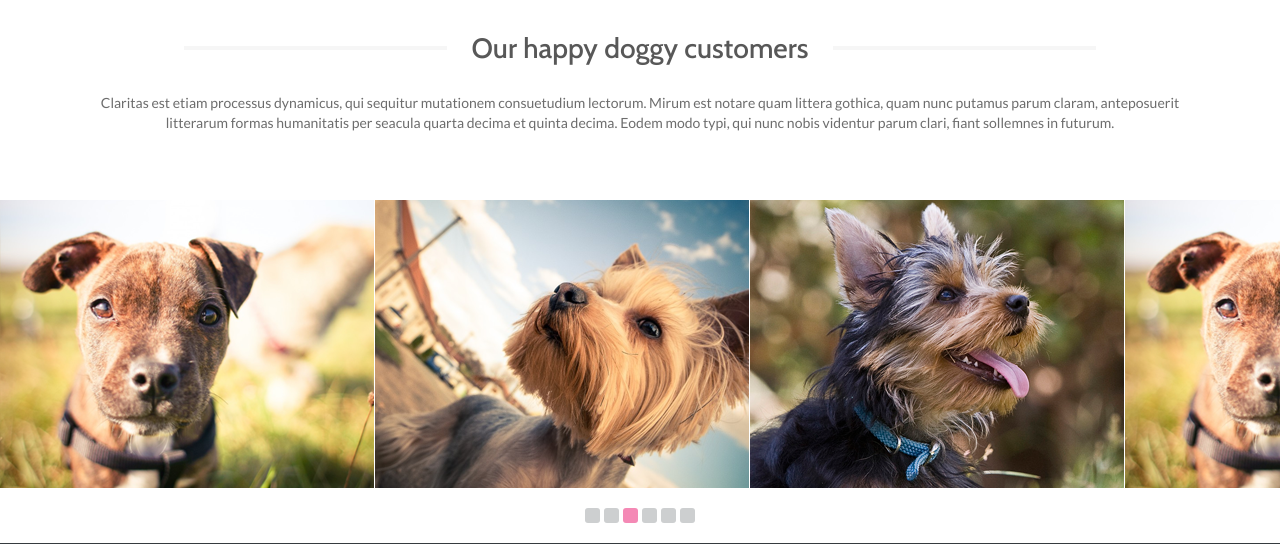
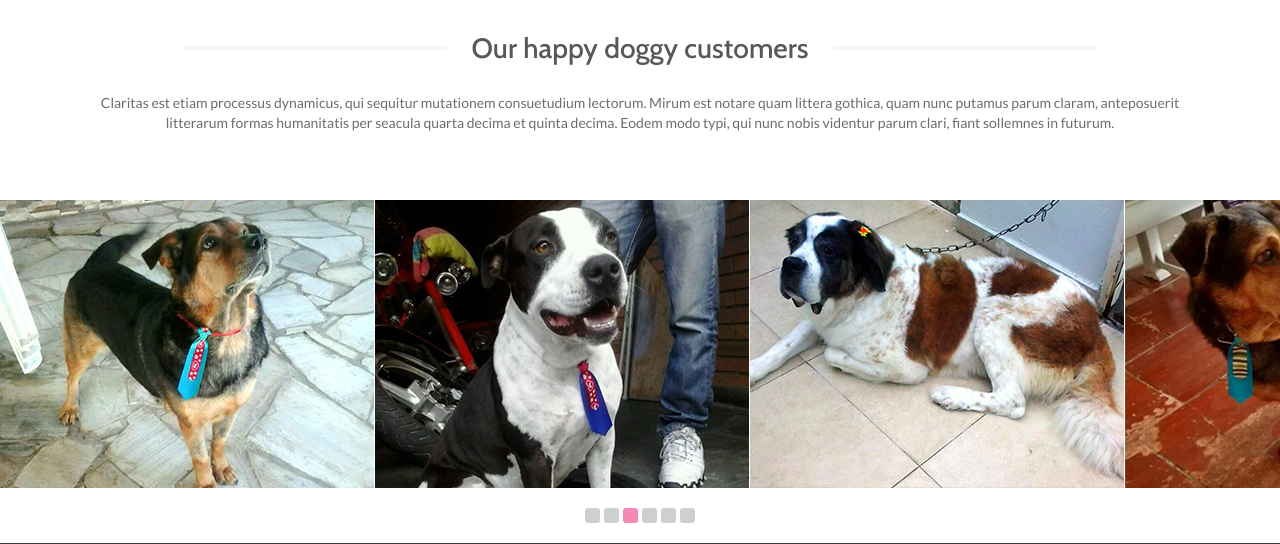
Before and after one commit to nvieirarafael/cabichosecaprichos, a PHP site: page / in a window 1280 px wide. Shown: the part 1240-1784 px from the top of the page. Run offline with PHP 8.4, Linux system fonts and the light colour scheme; some libraries are stand-ins or nearby versions; grey boxes are pictures that could not be loaded.

Commit message:
ajustei fotos dos clientes

```diff
--- a/partials/clients.php
+++ b/partials/clients.php
@@ -3,32 +3,32 @@
         <div id="carousel">
             <div>
                 <a href="images/dog-1.png" title="Dog" data-hover="Sandy the west highland terrier" data-toggle="lightbox" class="lightbox">
-                    <img src="images/dog-1.png" alt="Dog" />
+                    <img src="images/dogs/1.png" alt="Dog" />
                 </a>
             </div>
             <div>
-                <a href="images/dog-2.png" title="Dog" data-hover="Marty the yorkshire terrier" data-toggle="lightbox" class="lightbox">
-                    <img src="images/dog-2.png" alt="Dog" />
+                <a href="images/dogs/bigger/2.png" title="Dog" data-hover="Marty the yorkshire terrier" data-toggle="lightbox" class="lightbox">
+                    <img src="images/dogs/2.png" alt="Dog" />
                 </a>
             </div>
             <div>
-                <a href="images/dog-3.png" title="Dog" data-hover="Kyla the bull terrier" data-toggle="lightbox" class="lightbox">
-                    <img src="images/dog-3.png" alt="Dog" />
+                <a href="images/dogs/bigger/3.png" title="Dog" data-hover="Pitoco" data-toggle="lightbox" class="lightbox">
+                    <img src="images/dogs/3.png" alt="Dog" />
                 </a>
             </div>
             <div>
-                <a href="images/dog-1.png" title="Dog" data-hover="Marty the yorkshire terrier" data-toggle="lightbox" class="lightbox">
-                    <img src="images/dog-1.png" alt="Dog" />
+                <a href="images/dogs/bigger/4.png" title="Dog" data-hover="Osama" data-toggle="lightbox" class="lightbox">
+                    <img src="images/dogs/4.png" alt="Dog" />
                 </a>
             </div>
             <div>
-                <a href="images/dog-2.png" title="Dog" data-hover="Sandy the west highland terrier" data-toggle="lightbox" class="lightbox">
-                    <img src="images/dog-2.png" alt="Dog" />
+                <a href="images/dogs/bigger/5.png" title="Jade" data-hover="Jade" data-toggle="lightbox" class="lightbox">
+                    <img src="images/dogs/5.png" alt="Jade" />
                 </a>
             </div>
             <div>
-                <a href="images/dog-3.png" title="Dog" data-hover="Kyla the bull terrier" data-toggle="lightbox" class="lightbox">
-                    <img src="images/dog-3.png" alt="Dog" />
+                <a href="images/dogs/bigger/6.png" title="Pitoco" data-hover="Pitoco" data-toggle="lightbox" class="lightbox">
+                    <img src="images/dogs/6.png" alt="Pitoco" />
                 </a>
             </div>
         </div>
```
Also changed, not shown: images/dogs/1.jpg (deleted), images/dogs/2.jpg (deleted), images/dogs/3.jpg (deleted), images/dogs/4.jpg (deleted), images/dogs/5.png (added), images/dogs/6.png, images/dogs/7.png (deleted), images/dogs/bigger/1.png (added), images/dogs/bigger/2.png (added), images/dogs/bigger/3.png (added), images/dogs/bigger/4.png (added), images/dogs/bigger/5.png (added), images/dogs/bigger/6.png (added).
